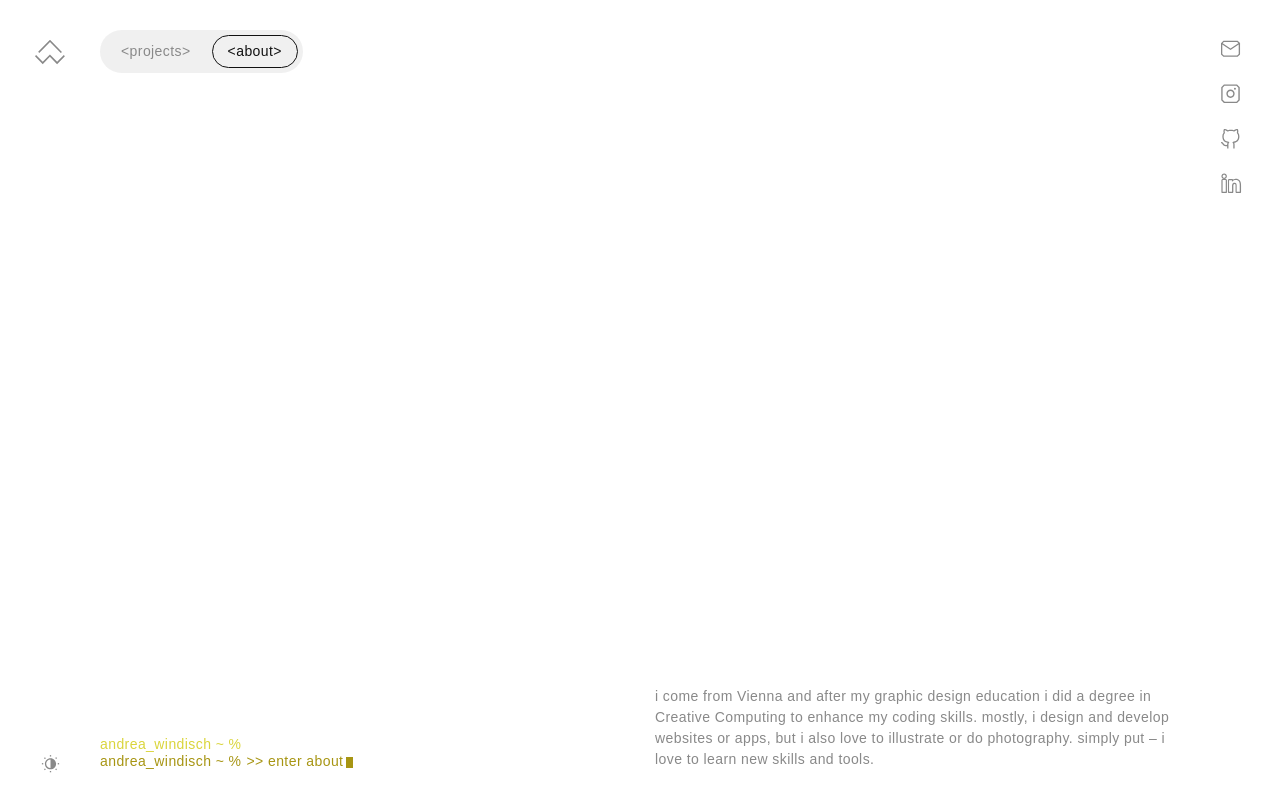
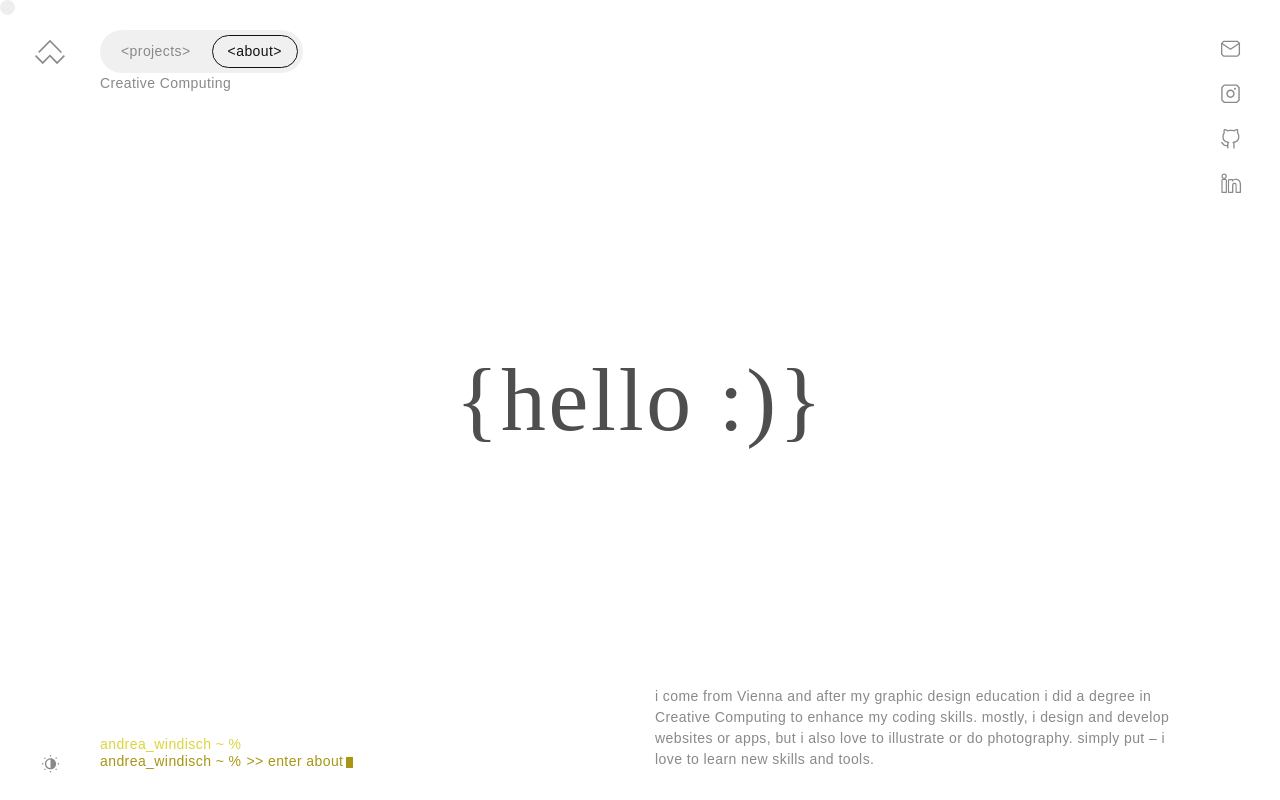
Before and after one commit to andrea0815/2025-portfolio-react, a React (Vite) app: page /about in a window 1280 px wide. Built offline with nearby package versions, Linux system fonts and the light colour scheme; a web font is replaced by a local one.

Commit message:
feat: cursor

```diff
--- /dev/null
+++ b/src/components/CustomCursor.tsx
@@ -0,0 +1,33 @@
+import { useEffect, useRef } from "react";
+import gsap from "gsap";
+
+function CustomCursor() {
+  const cursorRef = useRef<HTMLDivElement | null>(null);
+
+  useEffect(() => {
+    const cursor = cursorRef.current;
+    if (!cursor) return;
+
+    // QuickSetter for maximum performance
+    const setX = gsap.quickSetter(cursor, "x", "px");
+    const setY = gsap.quickSetter(cursor, "y", "px");
+
+    const move = (e: MouseEvent) => {
+      setX(e.clientX);
+      setY(e.clientY);
+    };
+
+    window.addEventListener("mousemove", move);
+
+    return () => window.removeEventListener("mousemove", move);
+  }, []);
+
+  return (
+    <div
+      ref={cursorRef}
+      className="fixed left-0 top-0 w-4 h-4 rounded-full bg-text-highlight pointer-events-none mix-blend-difference"
+    />
+  );
+}
+
+export default CustomCursor;
--- a/src/components/Heading.tsx
+++ b/src/components/Heading.tsx
@@ -1,9 +1,46 @@
-import React from 'react';
+import { useLocation } from "react-router-dom";
+import { useState, useEffect } from "react";
+import gsap from "gsap";
+
 
 function Heading() {
+
+  const location = useLocation();
+  const isHome = location.pathname === "/";
+  const aboutTexts = ["hello :)", "hi :)", "heey :)", "heyho :)"];
+  const homeTexts = ["creative developer", "illustrator", "writer", "graphic designer"];
+
+  const [textList, setTextList] = useState<string[]>(isHome ? homeTexts : aboutTexts);
+  const [textIndex, setTextIndex] = useState<number>(0);
+  const [text, setText] = useState<string>(textList[textIndex]);
+
+  useEffect(() => {
+    // runs automatically when `isAbout` changes
+    setTextList(isHome ? homeTexts : aboutTexts);
+  }, [isHome]);
+
+  const handleClick = (): void => {
+    const newIndex = (textIndex + 1) % textList.length;
+    gsap.to(".heading", {
+      duration: 1,
+      ease: "linear",
+      scrambleText: {
+        text: textList[newIndex],
+        chars: "!+?%[$_:]#-{/*}",
+      }
+    });
+    setTextIndex(newIndex);
+  };
+
   return (
-    <div>
-
+    <div className='[grid-area:main] flex justify-center items-center z-10 pointer-events-none'>
+      <h1 onClick={handleClick} className='text-heading font-serif text-[7vw] text-center mix-blend-difference  pointer-events-auto'>&#123;
+        <span className="heading font-serif text-heading text-[7vw]">
+          {text}
+        </span>
+         &#125;
+      </h1>
+      {/* <canvas className='canvas-heading bg-yellow pointer-events-auto w-full h-1/2'></canvas> */}
     </div>
   );
 }
--- a/src/components/Nav.tsx
+++ b/src/components/Nav.tsx
@@ -6,13 +6,20 @@ function Nav() {
         ? "text-text-highlight px-4 pt-2 pb-2 border-1 rounded-4xl border-text-highlight"
         : "text-text  px-4 pt-2 pb-2 border-1 rounded-4xl border-transparent";
 
-    return (
-        <div className="lg:pt-6 pt-4 [grid-area:main] self-start z-10">
+    return (<>
+        <div className="lg:pt-6 pt-4 [grid-area:main] self-start z-50">
             <div className=' flex flex-row px-2 py-2 bg-grayish gap-2 w-fit rounded-4xl'>
                 <NavLink to="/projects" className={linkClass}>&lt;projects&gt;</NavLink>
                 <NavLink to="/about" className={linkClass}>&lt;about&gt;</NavLink>
             </div>
+
+            <p>
+                <span>Creative Computing</span>
+            </p>
         </div>
+
+
+    </>
     );
 }
 
--- a/src/components/ThemeBtn.tsx
+++ b/src/components/ThemeBtn.tsx
@@ -24,7 +24,7 @@ function ThemeBtn() {
   return (
     <a
       onClick={handleClick}
-      className="cursor-pointer translate-y-1/4"
+      className=" translate-y-1/4"
     >
       {darkMode ? <ThemeLightIcon /> : <ThemeDarkIcon />}
     </a>
--- a/src/components/icons/Icon.tsx
+++ b/src/components/icons/Icon.tsx
@@ -9,7 +9,7 @@ export default function Icon({
 }: IconProps) {
   return (
     <div
-      className="icon flex justify-center items-center cursor-pointer"
+      className="icon flex justify-center items-center "
       style={{ width: size, height: size }}
     >
       {children}
--- a/src/index.css
+++ b/src/index.css
@@ -21,6 +21,7 @@
   --color-secondary: var(--color-yellow);
   --color-grayish: var(--color-gray-100-10);
   --color-highlight: var(--color-black);
+  --color-heading: var(--color-gray-200);
 
   --text-base: 14px;
 
@@ -62,6 +63,13 @@
 
   body {
     @apply bg-background;
+
+
+  }
+
+  body,
+  html {
+    cursor: none;
   }
 
   ::selection {
@@ -79,6 +87,8 @@
     --color-secondary: var(--color-khaki);
     --color-grayish: var(--color-gray-200-20);
     --color-highlight: var(--color-white);
+    --color-heading: var(--color-primary);
+
 
   }
 
@@ -110,7 +120,7 @@
     height: 0.8em;
   }
 
-  .terminal .line{
+  .terminal .line {
     @apply grid grid-cols-[auto_1fr] gap-x-2 w-full;
   }
 
--- a/src/layouts/MainLayout.tsx
+++ b/src/layouts/MainLayout.tsx
@@ -4,13 +4,16 @@ import LogoBtn from '../components/LogoBtn';
 
 
 import Nav from "../components/Nav";
+import Heading from "../components/Heading";
 import SocialList from "../components/SocialList";
 import Terminal from "../components/Terminal";
+import CustomCursor from "../components/CustomCursor";
 
 function MainLayout() {
 
     const location = useLocation();
     const isHome = location.pathname === "/";
+    const isProjects = location.pathname === "/projects";
 
     return (
         <>
@@ -22,8 +25,7 @@ function MainLayout() {
                     lg:grid-cols-[var(--spacing-8)_1fr_var(--spacing-8)]
                     grid-rows-[100dvh]
                     [grid-template-areas:'sidebar_main_social']
-  "
-            >
+                ">
                 <div className="[grid-area:sidebar] flex flex-col justify-between items-center lg:py-6 py-4">
                     <LogoBtn />
                     <ThemeBtn />
@@ -42,13 +44,15 @@ function MainLayout() {
                 </div>
 
                 {!isHome && <Nav />}
+                {!isProjects && <Heading />}
 
                 <div className="[grid-area:social] flex flex-col items-center lg:py-6 py-4">
                     <SocialList />
                 </div>
             </div>
+            <CustomCursor />
+        </>
 
-        </>
 
     );
 }
--- a/src/terminal.json
+++ b/src/terminal.json
@@ -19,12 +19,12 @@
         ">> external link BLANK has been opened"
     ],
     "landing": [
-        ">> enter landing",
-        "",
-        "initialize project ...",
+        "initialize portfolio ...",
         "",
         "",
         "",
+        "",
+        ">> enter landing",
         ""
     ],
     "workExperience": [
```
Lines whose indentation alone changed are shown as unchanged.
